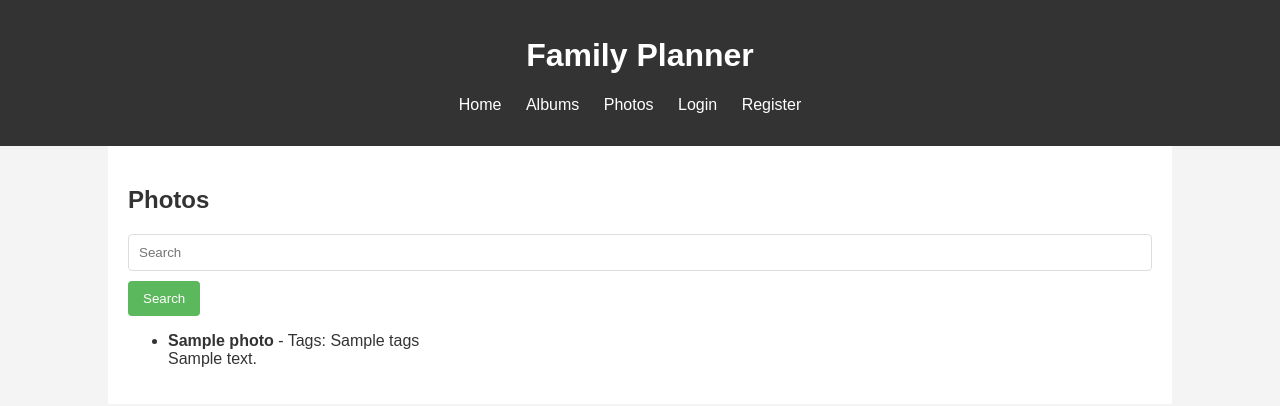
After one commit to sbakidi/Family-planner, a Flask app: template templates/photos.html in a window 1280 px wide. The commit adds this page. Shown: the top 406 px of the page. Run offline with Flask 3, Linux system fonts and the light colour scheme; the template is opened without the code that fills it: most values are stand-ins (such as "Sample title", 1, 10 or a date in 2020).

Commit message:
Add album and photo features

```diff
--- a/app.py
+++ b/app.py
@@ -2,8 +2,8 @@ from flask import Flask, request, jsonify, render_template, redirect, url_for, s
 from sqlalchemy.exc import SQLAlchemyError
 import os # For secret key
 
-from src import auth, user, shift, child, event # Models
-from src import shift_manager, child_manager, event_manager, shift_pattern_manager # Managers
+from src import auth, user, shift, child, event, album, photo  # Models
+from src import shift_manager, child_manager, event_manager, shift_pattern_manager, photo_manager  # Managers
 from src.database import init_db, SessionLocal
 # Import residency_period model for init_db
 from src import residency_period
@@ -12,7 +12,7 @@ from src import residency_period
 # This should be called once when the application starts.
 try:
     # Import models to ensure they are registered with Base before init_db() is called
-    from src import user, shift, child, event # Models
+    from src import user, shift, child, event, album, photo  # Models
     # Import residency_period model for init_db
     from src import residency_period
     from datetime import datetime # For HTML form datetime-local conversion
@@ -416,6 +416,57 @@ def api_generate_shifts_from_pattern(user_id, pattern_id):
     finally:
         db.close()
 
+# --- Album and Photo API Endpoints ---
+
+@app.route('/albums', methods=['POST'])
+def api_create_album():
+    data = request.get_json()
+    if not data or 'name' not in data:
+        return jsonify(message="Missing album name"), 400
+    album_obj = photo_manager.add_album(
+        name=data['name'],
+        description=data.get('description'),
+        user_id=data.get('user_id'),
+        is_public=data.get('is_public', False)
+    )
+    if album_obj:
+        return jsonify(album_obj.to_dict()), 201
+    return jsonify(message="Failed to create album"), 400
+
+
+@app.route('/albums', methods=['GET'])
+def api_get_albums():
+    user_id = request.args.get('user_id', type=int)
+    albums = photo_manager.get_albums(user_id=user_id)
+    return jsonify([a.to_dict() for a in albums]), 200
+
+
+@app.route('/photos', methods=['POST'])
+def api_upload_photo():
+    data = request.get_json()
+    if not data or 'filename' not in data:
+        return jsonify(message="Missing filename"), 400
+    photo_obj = photo_manager.add_photo(
+        filename=data['filename'],
+        title=data.get('title'),
+        description=data.get('description'),
+        tags=data.get('tags'),
+        user_id=data.get('user_id'),
+        album_id=data.get('album_id'),
+        is_public=data.get('is_public', False)
+    )
+    if photo_obj:
+        return jsonify(photo_obj.to_dict()), 201
+    return jsonify(message="Failed to add photo"), 400
+
+
+@app.route('/photos', methods=['GET'])
+def api_get_photos():
+    album_id = request.args.get('album_id', type=int)
+    search = request.args.get('search')
+    photos = photo_manager.search_photos(album_id=album_id, search=search)
+    return jsonify([p.to_dict() for p in photos]), 200
+
 # --- ResidencyPeriod API Endpoints ---
 # (This section should remain as is, the new web routes for shifts will be added before/after this block,
 #  but outside of the API endpoint definitions. Let's add Web Routes section after logout.)
@@ -534,6 +585,21 @@ def add_shift():
         flash('Failed to add shift. Please check your input or try again.', 'danger')
 
     return redirect(url_for('shifts_view'))
+
+
+# --- Album and Photo Web Routes ---
+
+@app.route('/albums', methods=['GET'])
+def albums_view():
+    albums = photo_manager.get_albums()
+    return render_template('albums.html', albums=albums)
+
+
+@app.route('/photos', methods=['GET'])
+def photos_view():
+    search = request.args.get('search')
+    photos = photo_manager.search_photos(search=search)
+    return render_template('photos.html', photos=photos)
 
 
 # --- API Endpoints (JSON) ---
--- a/src/__init__.py
+++ b/src/__init__.py
@@ -1,2 +1,2 @@
-# This file makes src a Python package
-pass
+# This file makes src a Python package and ensures models are imported
+from . import user, child, shift, event, shift_pattern, residency_period, album, photo
--- a/templates/layout.html
+++ b/templates/layout.html
@@ -30,6 +30,8 @@
         <nav>
             <ul>
                 <li><a href="{{ url_for('index') }}">Home</a></li>
+                <li><a href="{{ url_for('albums_view') }}">Albums</a></li>
+                <li><a href="{{ url_for('photos_view') }}">Photos</a></li>
                 {% if session.get('user_id') %}
                     <li><a href="{{ url_for('logout') }}">Logout</a></li>
                     {# Add other authenticated links here, e.g., Profile, Dashboard #}
--- /dev/null
+++ b/templates/photos.html
@@ -0,0 +1,22 @@
+{% extends "layout.html" %}
+
+{% block title %}Photos{% endblock %}
+
+{% block content %}
+<h2>Photos</h2>
+<form method="get" action="{{ url_for('photos_view') }}">
+    <input type="text" name="search" placeholder="Search" value="{{ request.args.get('search','') }}">
+    <input type="submit" value="Search">
+</form>
+<ul>
+    {% for photo in photos %}
+        <li><strong>{{ photo.title or photo.filename }}</strong>
+            {% if photo.tags %}- Tags: {{ photo.tags }}{% endif %}
+            <br>{{ photo.description or '' }}
+        </li>
+    {% endfor %}
+</ul>
+{% if not photos %}
+<p>No photos found.</p>
+{% endif %}
+{% endblock %}
```
Also changed, not shown: src/album.py (added, +27 -0 lines), src/photo.py (added, +35 -0 lines), src/photo_manager.py (added, +75 -0 lines), templates/albums.html (added, +15 -0 lines).
